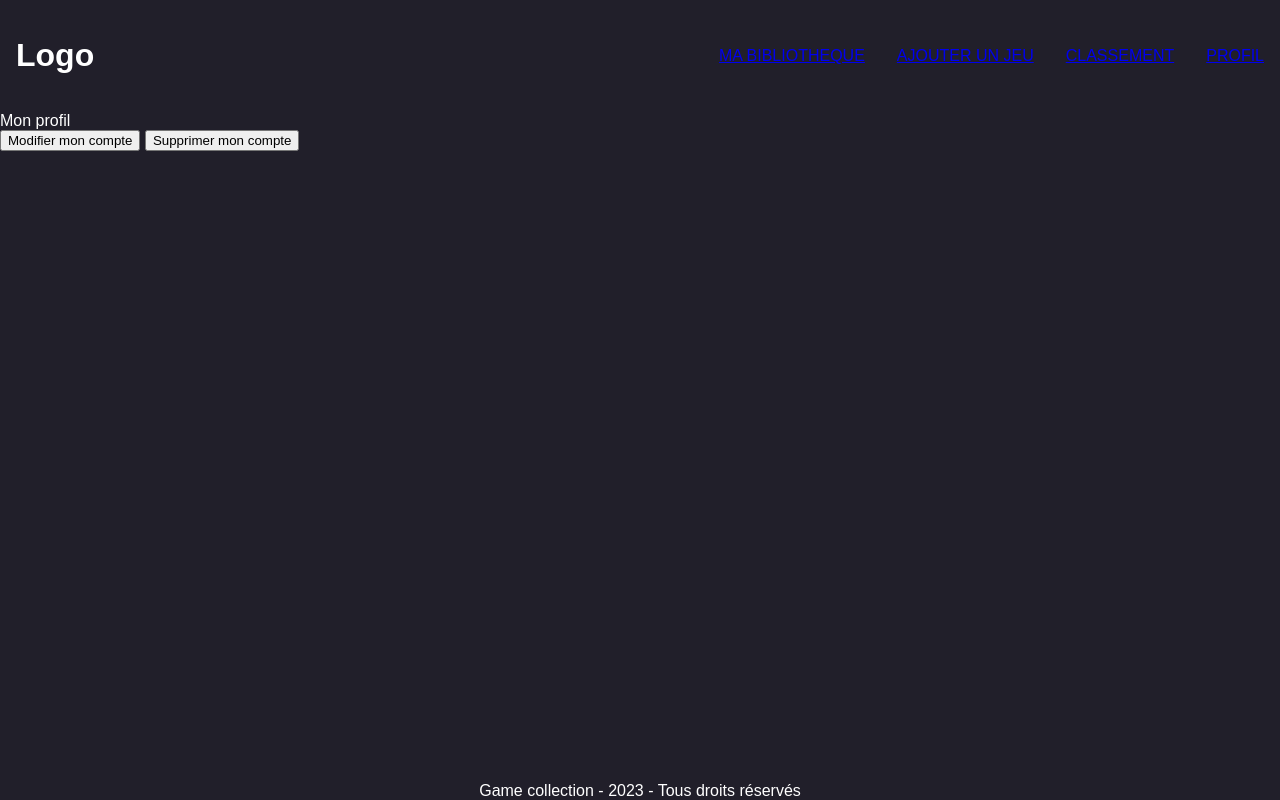
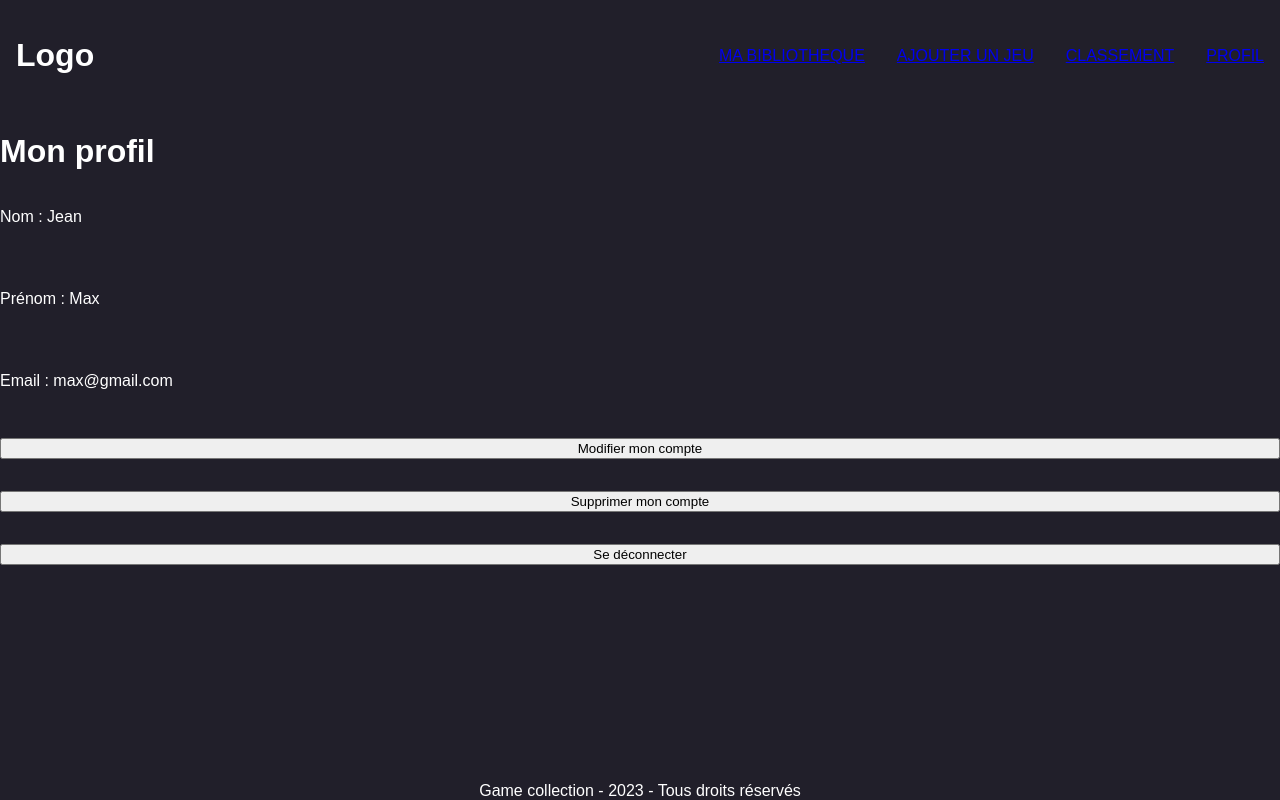
Before and after one commit to Deveta-Off/game_collection, a PHP site: page /profile in a window 1280 px wide. Run offline with PHP 8.4, Linux system fonts and the light colour scheme; a user stored in the database is signed in; data comes from the database, SQL or seed files in the repository; data that the repository does not hold is empty.

Commit message:
V2 page profil
Ajout d'un minimum de CSS, correction de divers bugs, ajout du bouton de déconnexion, correction lien header

```diff
--- a/assets/components/header.php
+++ b/assets/components/header.php
@@ -4,6 +4,6 @@
         <a href="./">MA BIBLIOTHEQUE</a>
         <a href="./ajouterJeu">AJOUTER UN JEU</a>
         <a href="./leaderboard">CLASSEMENT</a>
-        <a href="./connexion"><?php echo $isLoggedIn ? "PROFIL" : "CONNEXION" ?></a>
+        <a href=<?php echo $isLoggedIn ? "./profile" : "./connexion" ?>><?php echo $isLoggedIn ? "PROFIL" : "CONNEXION" ?></a>
     </div>
 </div>
--- a/assets/styles/profile.css
+++ b/assets/styles/profile.css
@@ -1,3 +1,9 @@
 @import "./global.css";
 @import "./components/header.css";
 @import "./components/footer.css";
+
+.modifyAccountForm {
+  display: flex;
+  flex-direction: column;
+  gap: 2rem;
+}
--- a/controllers/profile.php
+++ b/controllers/profile.php
@@ -1,5 +1,10 @@
 <?php
 require_once './models/user.php';
+if (!$isLoggedIn) {
+    header('Location: ./connexion');
+    exit();
+}
+
 $action = isset($_POST["action"]) ? $_POST["action"] : "";
 $user_infos = get_user();
 if ($action == "modify" && isset($_POST['sendChanges'])) {
@@ -8,7 +13,6 @@ if ($action == "modify" && isset($_POST['sendChanges'])) {
     $newMail = isset($_POST['newMail']) ? $_POST['newMail'] : "";
     $pass = isset($_POST['pass']) ? $_POST['pass'] : "";
     $confirmPass = isset($_POST['confirmPass']) ? $_POST['confirmPass'] : "";
-    echo $confirmPass;
     edit_user([
         'name' => $newName,
         'surname' => $newSurname,
@@ -17,9 +21,10 @@ if ($action == "modify" && isset($_POST['sendChanges'])) {
         'confirmPass' => $confirmPass
     ]);
 }
-if ($action == "delete") {
-    var_dump($_SESSION);
-    delete_user();
+if ($action == "delete" || $action == "logout") {
+    if ($action == "delete") {
+        delete_user();
+    }
     $_SESSION = array();
     header('Location: ./');
 }
--- a/views/profile.php
+++ b/views/profile.php
@@ -11,18 +11,41 @@
 <body>
     <?php require './assets/components/header.php'; ?>
     <div class="page-content">
-        Mon profil
-        <form method="post">
+        <h1>Mon profil</h1>
+        <form method="post" class="modifyAccountForm">
             <?php if ($action == "modify") { ?>
                 <input type="hidden" name="sendChanges" />
-                <input type="text" name="newName" value=<?php echo $user_infos['name_user']; ?> />
-                <input type="text" name="newSurname" value=<?php echo $user_infos['surname_user']; ?> />
-                <input type="text" name="newMail" value=<?php echo $user_infos['email_user']; ?> />
-                <input type="text" name="pass" required />
-                <input type="text" name="confirmPass" required />
+                <div>
+                    <label for="newName">Nom</label>
+                    <input type="text" name="newName" value=<?php echo $user_infos['name_user']; ?> />
+                </div>
+                <div>
+                    <label for="newSurname">Prénom</label>
+                    <input type="text" name="newSurname" value=<?php echo $user_infos['surname_user']; ?> />
+                </div>
+                <div>
+                    <label for="newMail">Email</label>
+                    <input type="text" name="newMail" value=<?php echo $user_infos['email_user']; ?> />
+                </div>
+                <div>
+                    <label for="newPass">Mot de passe</label>
+                    <input type="text" name="pass" required />
+                </div>
+                <div>
+                    <label for="confirmPass">Confirmer le mot de passe</label>
+                    <input type="text" name="confirmPass" required />
+                </div>
+            <?php } else { ?>
+                <p>Nom : <?php echo $user_infos['name_user']; ?></p>
+                <p>Prénom : <?php echo $user_infos['surname_user']; ?></p>
+                <p>Email : <?php echo $user_infos['email_user']; ?></p>
+            <?php } ?>
+            <?php if (isset($error)) { ?>
+                <p class="error"><?php echo $error; ?></p>
             <?php } ?>
             <button type="submit" name="action" value="modify"><?php echo $action != "modify" ? "Modifier mon compte" : "Modifier" ?></button>
             <button type="submit" name="action" value="delete">Supprimer mon compte</button>
+            <button type="submit" name="action" value="logout">Se déconnecter</button>
         </form>
     </div>
     <?php require './assets/components/footer.php'; ?>
```
